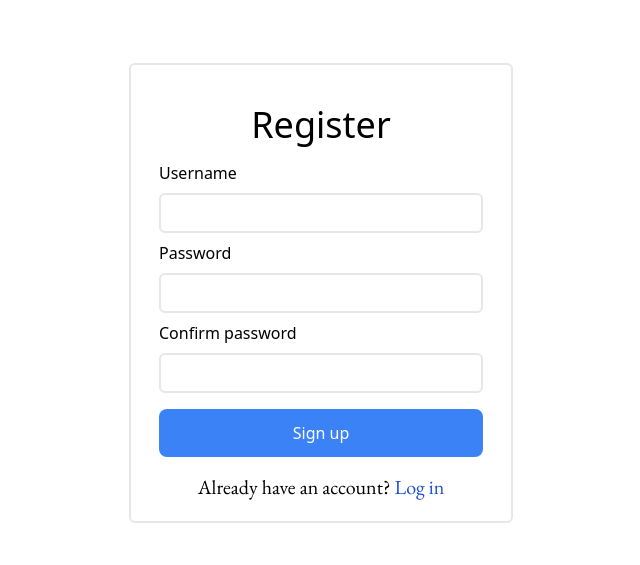
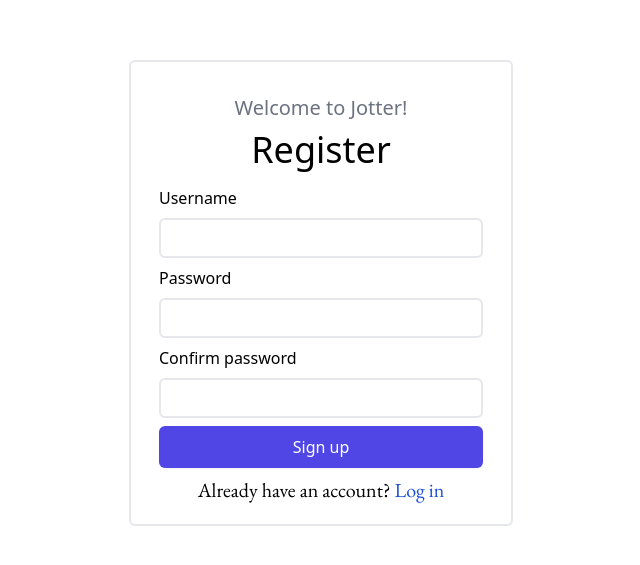
Before and after one commit to BiniyamDS/jotter, a React (Vite) app: page /register in a window 1280 px wide. Shown: the part 107-672 px from the top of the page, without its empty margins (319-959 px from the left). Built offline with nearby package versions, Linux system fonts and the light colour scheme; no server answers.

Commit message:
improved loading button ui

```diff
--- a/src/client/components/Card.jsx
+++ b/src/client/components/Card.jsx
@@ -4,7 +4,7 @@ const Card = ({children}) => {
       <div className="card">
         <div className="mx-auto">
 
-          {/* <h1 className="text-xl text-gray-500">Welcome to Jotter!</h1> */}
+          <h1 className="text-xl text-gray-500">Welcome to Jotter!</h1>
         </div>
         {children}
       </div>
--- /dev/null
+++ b/src/client/components/LoadingButton.jsx
@@ -0,0 +1,53 @@
+import { useState } from "react";
+
+const LoadingButton = ({ name, handleAction, ...props }) => {
+  const [Loading, setLoading] = useState(false);
+
+  const handleClick = async (e) => {
+    setLoading(true);
+    // Simulate a loading process
+    try {
+        await handleAction(e);
+    } catch (err) {
+        console.log(err)
+    }
+    setLoading(false);
+  };
+
+  return (
+    <button
+      disabled={Loading}
+      className={`inline-flex justify-center rounded-md border border-transparent bg-indigo-600 py-2 px-4 text-md font-medium text-white shadow-sm hover:bg-indigo-700 focus:outline-none focus:ring-2 focus:ring-indigo-500 focus:ring-offset-2 ${
+        Loading ? "cursor-not-allowed" : ""
+      }`}
+      onClick={handleClick}
+      {...props}
+    >
+      {Loading && (
+        <svg
+          className="animate-spin h-5 w-5 mr-3 text-white"
+          xmlns="http://www.w3.org/2000/svg"
+          fill="none"
+          viewBox="0 0 24 24"
+        >
+          <circle
+            className="opacity-25"
+            cx="12"
+            cy="12"
+            r="10"
+            stroke="currentColor"
+            strokeWidth="4"
+          ></circle>
+          <path
+            className="opacity-75"
+            fill="currentColor"
+            d="M4 12a8 8 0 018-8V0C5.373 0 0 5.373 0 12h4zm2 5.291A7.962 7.962 0 014 12H0c0 3.042 1.135 5.824 3 7.938l3-2.647z"
+          ></path>
+        </svg>
+      )}
+      {name}
+    </button>
+  );
+};
+
+export default LoadingButton;
--- /dev/null
+++ b/src/client/components/ProfileContent.jsx
@@ -0,0 +1,23 @@
+import { useAuth } from "../contexts/AuthContext";
+import LoadingButton from "../components/LoadingButton";
+
+const ProfileContent = () => {
+  const { logout, currentUser } = useAuth();
+
+  return (
+    <div className="p-6 text-xl flex flex-wrap">
+      <div className="w-full">
+        <h1 className="inline font-bold">Email: </h1>
+        {currentUser.email}
+      </div>
+      <div className="mx-auto">
+        <LoadingButton
+          name="Log out"
+          handleAction={logout}
+        />
+      </div>
+    </div>
+  );
+};
+
+export default ProfileContent;
--- a/src/client/contexts/AuthContext.jsx
+++ b/src/client/contexts/AuthContext.jsx
@@ -1,7 +1,5 @@
 import { createContext, useContext, useState, useEffect, useRef } from "react";
-// import { createUser, login } from "../auth";
 import { auth } from "../firebase";
-import axios from "axios";
 
 const AuthContext = createContext();
 
@@ -12,13 +10,9 @@ export function useAuth() {
 export function AuthProvider({ children }) {
   const [currentUser, setCurrentUser] = useState();
   const [loading, setLoading] = useState(true);
-  const [accessToken, setAccessToken] = useState();
-  const [refreshToken, setRefreshToken] = useState();
 
   async function signIn(email, password) {
-    // console.log('Signed in')
     return auth.signInWithEmailAndPassword(email, password);
-    // return await getToken();
   }
 
   function resetPassword(email) {
@@ -32,25 +26,11 @@ export function AuthProvider({ children }) {
   useEffect(() => {
     const unsubscribe = auth.onAuthStateChanged(async (user) => {
       setCurrentUser(user);
-      // console.log(await user.getIdToken())
       setLoading(false);
     });
     return unsubscribe;
   }, []);
-
-  // async function getToken() {
-  //   console.log(currentUser);
-  //   if (currentUser) {
-  //     const { data } = await axios.post("/api/login", {
-  //       email: currentUser.email,
-  //     });
-  //     setAccessToken(data.accessToken);
-  //   }
-  // }
-
   async function register(email, password) {
-    // return await createUser(email, password);
-    // return auth.createUserWithEmailAndPassword(email, password);
     return auth.createUserWithEmailAndPassword(email, password);
   }
 
@@ -60,7 +40,6 @@ export function AuthProvider({ children }) {
     register,
     logout,
     resetPassword,
-    // accessToken,
   };
   return (
     <AuthContext.Provider value={value}>
--- a/src/client/index.css
+++ b/src/client/index.css
@@ -3,25 +3,25 @@
 @tailwind utilities;
 
 .btn {
-    @apply bg-blue-500 p-3 m-2 mx-auto hover:bg-blue-600 rounded-lg text-white
+  @apply bg-blue-500 p-3 m-2 mx-auto hover:bg-blue-600 rounded-lg text-white disabled:bg-gray-500 disabled:cursor-not-allowed;
 }
 
 .card {
-    @apply p-5 pt-8 w-1/2 rounded-md border-2 flex flex-col max-w-96 min-w-64;
+  @apply p-5 pt-8 w-1/2 rounded-md border-2 flex flex-col max-w-96 min-w-64;
 }
 
 .error {
-    @apply bg-red-200 m-2 w-full p-4 border-2 border-gray-300 rounded-md text-red-950 text-lg
+  @apply bg-red-200 m-2 w-full p-4 border-2 border-gray-300 rounded-md text-red-950 text-lg;
 }
 
 .input {
-    @apply border-2 my-2 h-10 w-full rounded-md text-slate-700 p-3
+  @apply border-2 my-2 h-10 w-full rounded-md text-slate-700 p-3;
 }
 
 .nav {
-    @apply p-6 text-lg font-lato h-full hover:bg-slate-50
+  @apply p-6 text-lg font-lato h-full hover:bg-slate-50;
 }
 
 p {
-    @apply font-garmond text-xl
+  @apply font-garmond text-xl;
 }
--- a/src/client/routes/login.jsx
+++ b/src/client/routes/login.jsx
@@ -2,13 +2,14 @@ import { useNavigate, Link } from "react-router-dom";
 import { useState, useRef } from "react";
 import Card from "../components/Card";
 import { useAuth } from "../contexts/AuthContext";
+import LoadingButton from "../components/LoadingButton";
 
 const Login = () => {
   const nameRef = useRef();
   const passwordRef = useRef();
   const [error, setError] = useState();
-  const { signIn, currentUser } = useAuth();
-  const [loading, setLoading] = useState(false);
+  const { signIn } = useAuth();
+  // const [loading, setLoading] = useState(false);
 
   const navigate = useNavigate();
   async function handleSubmit(e) {
@@ -19,14 +20,14 @@ const Login = () => {
     }
 
     try {
+      // setLoading(true);
       await signIn(nameRef.current.value, passwordRef.current.value);
-      setLoading(true);
       navigate("/");
     } catch {
       setError("Incorrect username or password");
     }
 
-    setLoading(false);
+    // setLoading(false);
   }
 
   return (
@@ -52,12 +53,21 @@ const Login = () => {
             className="input"
             ref={passwordRef}
           />
-          <button type="submit" className="btn w-full" onClick={handleSubmit}>
+          {/* <button
+            type="submit"
+            className="btn w-full"
+            onClick={handleSubmit}
+            disabled={loading}
+          >
             Log in
-          </button>
+          </button> */}
+          <LoadingButton name='Log in' handleAction={handleSubmit}/>
         </form>
         <div className="mx-auto">
-          <Link className="text-blue-700 hover:underline" to="/forgot-password">
+          <Link
+            className="text-blue-700 hover:underline"
+            to="/forgot-password"
+          >
             Forgot Password?
           </Link>
         </div>
@@ -65,7 +75,10 @@ const Login = () => {
       <div className="mx-auto">
         <p>
           Don't have an account?{" "}
-          <Link className="text-blue-700 hover:underline" to="/register">
+          <Link
+            className="text-blue-700 hover:underline"
+            to="/register"
+          >
             Sign up
           </Link>
         </p>
--- a/src/client/routes/profile.jsx
+++ b/src/client/routes/profile.jsx
@@ -1,22 +1,7 @@
-import { useAuth } from "../contexts/AuthContext"
-import { useNavigate } from "react-router-dom";
+import ProfileContent from "../components/ProfileContent";
 
 const Profile = () => {
-  const navigate = useNavigate();
-  const { currentUser, logout, accessToken } = useAuth();
+  return <ProfileContent/>;
+};
 
-  function handleLogout() {
-    logout();
-  }
-
-  return (
-    <div>Profile page for {currentUser.email}!{" "}
-      <button className="btn" onClick={handleLogout}>
-        Log out!
-      </button>
-      <p>{accessToken}</p>
-    </div>
-  )
-}
-
-export default Profile
+export default Profile;
--- a/src/client/routes/register.jsx
+++ b/src/client/routes/register.jsx
@@ -2,14 +2,15 @@ import { useNavigate, Link } from "react-router-dom";
 import { useState, useRef } from "react";
 import Card from "../components/Card";
 import { useAuth } from "../contexts/AuthContext";
+import LoadingButton from "../components/LoadingButton";
 
 const Register = () => {
   const nameRef = useRef();
   const passwordRef = useRef();
   const passwordConfirmRef = useRef();
   const [error, setError] = useState();
-  const { register, currentUser } = useAuth();
-  const [loading, setLoading] = useState(false)
+  const { register} = useAuth();
+  // const [loading, setLoading] = useState(false)
 
   const navigate = useNavigate();
   async function handleSubmit(e) {
@@ -23,14 +24,14 @@ const Register = () => {
     }
     try {
       await register(nameRef.current.value, passwordRef.current.value);
-      setLoading(true)
+      // setLoading(true)
       navigate('/')
     } catch (err){
       setError("Failed to create account");
       console.log(err)
     }
 
-    setLoading(false)
+    // setLoading(false)
   }
 
   return (
@@ -64,14 +65,15 @@ const Register = () => {
             className="input"
             ref={passwordConfirmRef}
           />
-          <button
+          {/* <button
             type="submit"
             className="btn w-full"
             disabled={loading}
             onClick={handleSubmit}
           >
             Sign up
-          </button>
+          </button> */}
+          <LoadingButton name='Sign up' handleAction={handleSubmit}/>
         </form>
         <div className="mx-auto">
           <p>
```
Also changed, not shown: 1 other file (tests, documents, lock files or other folders).
